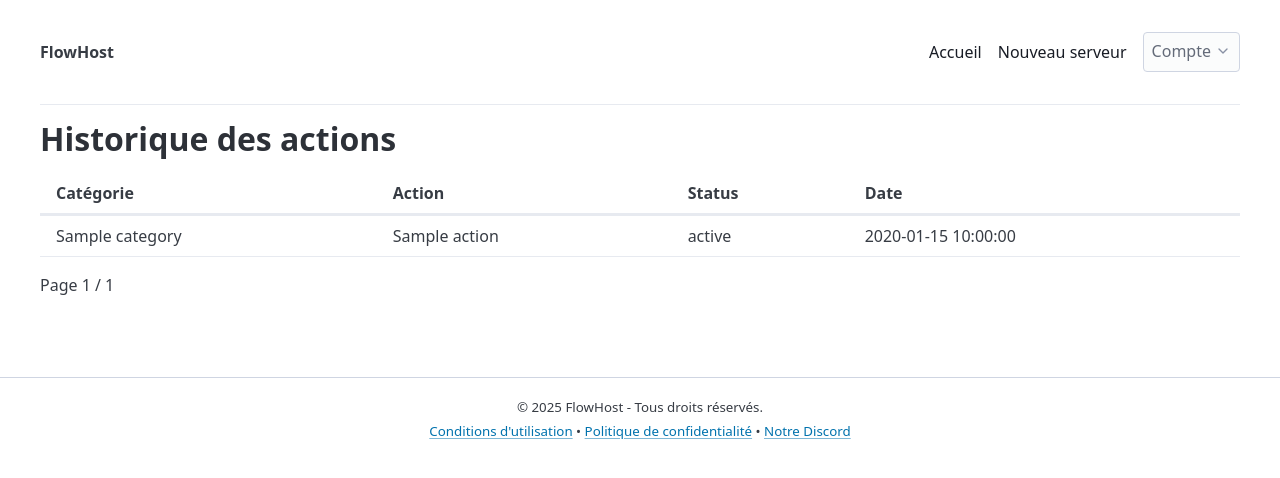
After one commit to SkillFXX/flowpanel, a Python web app: template templates/history.html in a window 1280 px wide. The commit adds this page. Shown: the top 478 px of the page. Run offline with Jinja, Linux system fonts and the light colour scheme; the template is opened without the code that fills it: most values are stand-ins (such as "Sample title", 1, 10 or a date in 2020); some libraries are stand-ins or nearby versions.

Commit message:
Affichage de l'historique de l'utilisateur dans les paramètres de son compte

```diff
--- a/templates/base.html
+++ b/templates/base.html
@@ -96,7 +96,7 @@
                         <ul dir="rtl">
                         <li><a href="#">Profil</a></li>
                         <li><a href="#">Paramètres</a></li>
-                        <li><a href="#">Historique</a></li>
+                        <li><a href="/account/history">Historique</a></li>
                         <li><a href="{{ url_for('logout') }}">Se déconnecter</a></li>
                         </ul>
                     </details>
--- /dev/null
+++ b/templates/history.html
@@ -0,0 +1,48 @@
+{% extends 'base.html' %}
+
+{% block title %}Historique{% endblock %}
+
+{% block content %}
+
+ <h1>Historique des actions</h1>
+
+    {% if history %}
+    <table>
+        <thead>
+            <tr>
+                <th>Catégorie</th>
+                <th>Action</th>
+                <th>Status</th>
+                <th>Date</th>
+            </tr>
+        </thead>
+        <tbody>
+            {% for item in history %}
+            <tr>
+                <td>{{ item.category }}</td>
+                <td>{{ item.action }}</td>
+                <td>{{ item.status }}</td>
+                <td>{{ item.created_at }}</td>
+            </tr>
+            {% endfor %}
+        </tbody>
+    </table>
+
+    <!-- Pagination simple -->
+    <nav>
+        {% if page > 1 %}
+        <a href="{{ url_for('account_history', page=page-1) }}">« Précédent</a>
+        {% endif %}
+
+        <span>Page {{ page }} / {{ total_pages }}</span>
+
+        {% if page < total_pages %}
+        <a href="{{ url_for('account_history', page=page+1) }}">Suivant »</a>
+        {% endif %}
+    </nav>
+
+    {% else %}
+    <p>Aucune action enregistrée pour cet utilisateur.</p>
+    {% endif %}
+
+{% endblock %}
```
Also changed, not shown: app.py (+36 -0 lines).
